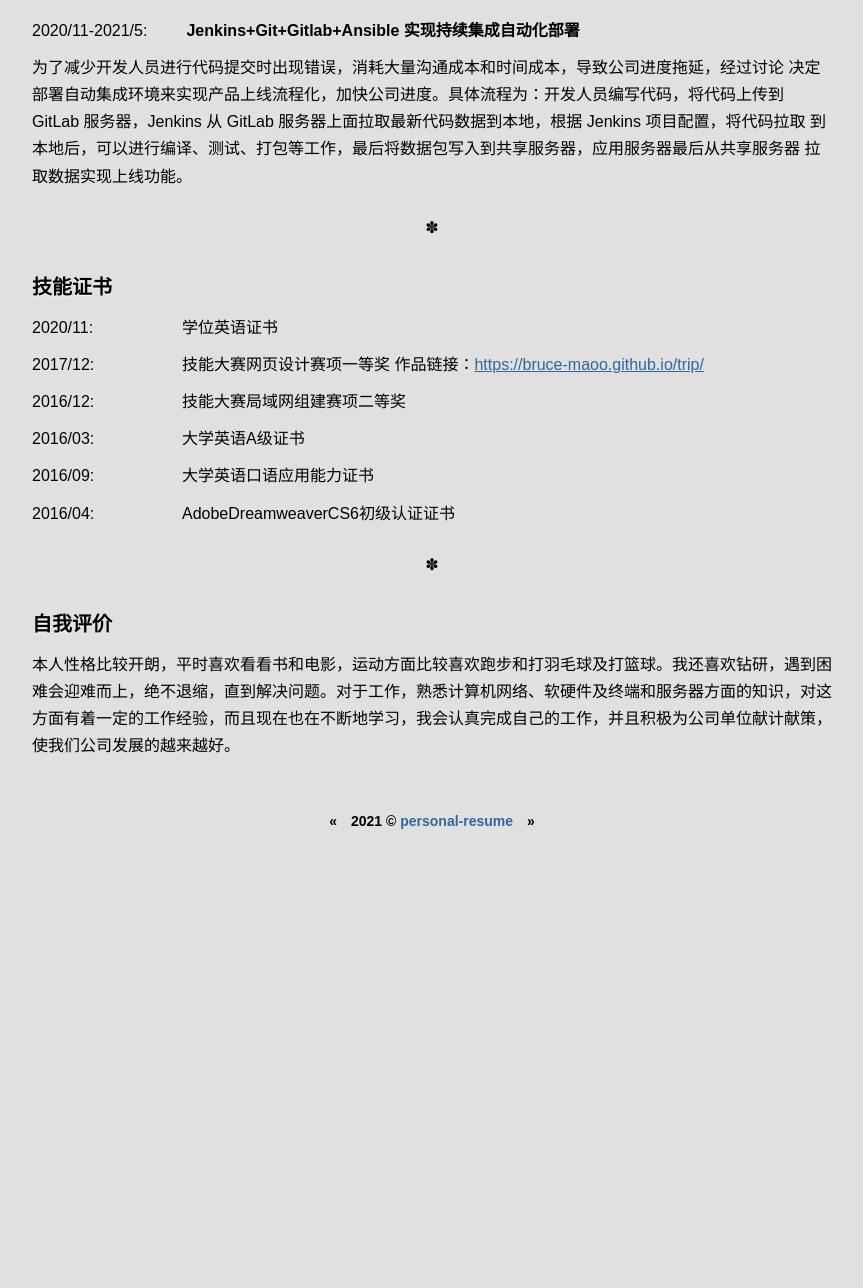
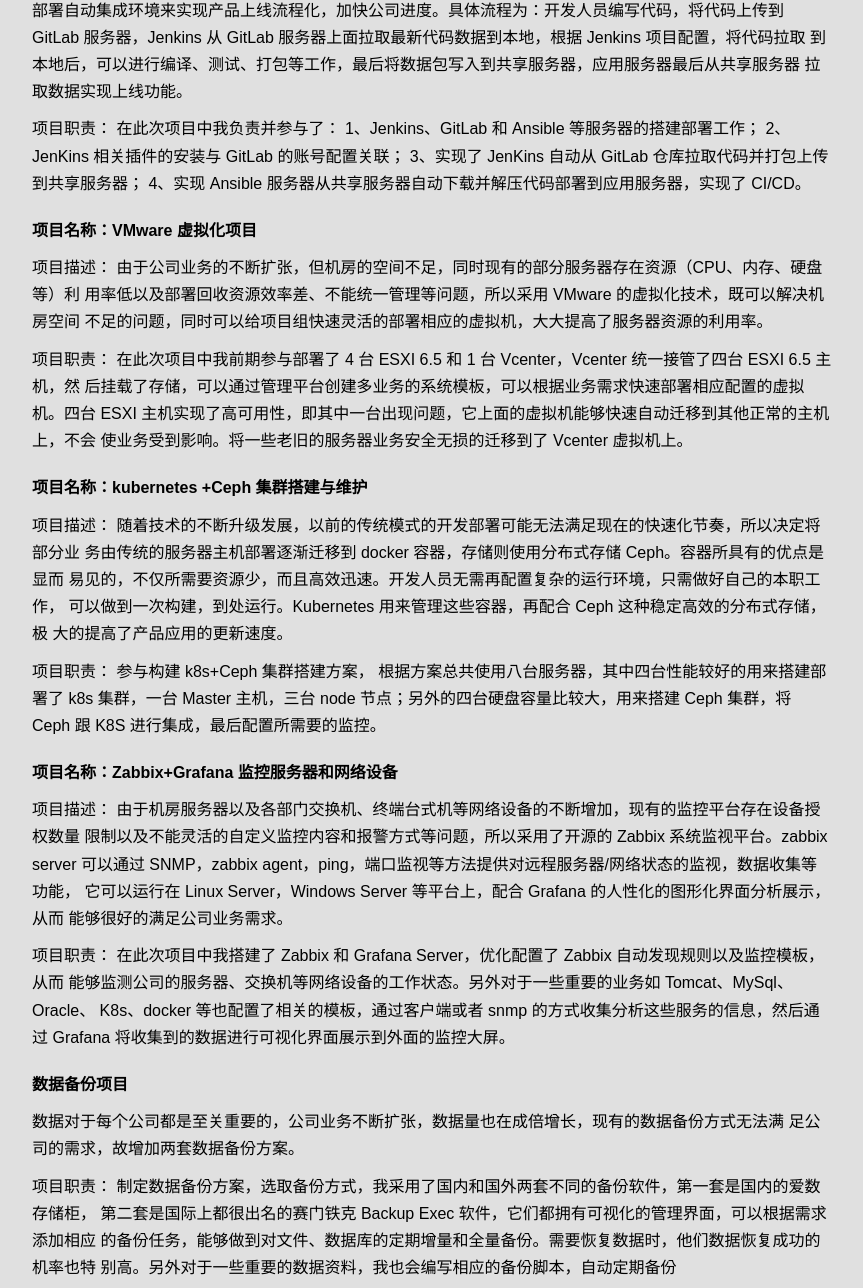
Before and after one commit to bruce-maoo/personal-resume, a plain HTML site: page index.html in a window 1280 px wide. Shown: the part 1845-3133 px from the top of the page, without its empty margins (208-1071 px from the left). Before the commit the page ends 2698 px from the top, so only its background shows below. Drawn offline with Linux system fonts and the light colour scheme.

Commit message:
Update index.html
Increase project experience

```diff
--- a/index.html
+++ b/index.html
@@ -42,8 +42,9 @@
             <h3><time>2017-9至2018-8:</time> 北京炼石补天科技有限公司 运维工程师 </h3>
             <p>1、被公司外派到北京城市规划设计研究院，负责规划院及其下属单位计算机软硬件、终端产品以及网络和服务器方面的正常工作。熟练掌握计算机系统、办公软件以及服务器系统的安装维护，对于计算机终端产品打印机、扫描仪、路由器、交换机等设备也能熟练维护操作。
         </br>2、经常参加公司的培训活动，负责规划院的计算机以及服务器防火墙等安全方面的工作，做好规划院的文件安全保密工作。</p>
-            <h3><time>2017.3至2017.7:</time> 北京万兴建筑工程有限公司	运维工程师（实习生）</h3>
+            <!--<h3><time>2017.3至2017.7:</time> 北京万兴建筑工程有限公司	运维工程师（实习生）</h3>
             <p>负责公司的网络、网站平台的维护以及计算机软硬件、终端产品方面的维护工作。</p>
+            -->
         </section>
 
         <section id="languages">
@@ -58,12 +59,68 @@
         </section>
         <section id="languages">
             <h2>项目经验</h2>
-            <h3><time>2020/11-2021/5:</time> Jenkins+Git+Gitlab+Ansible 实现持续集成自动化部署 </h3>
+            <h3>Jenkins+Git+Gitlab+Ansible 实现持续集成自动化部署 </h3>
             <p>为了减少开发人员进行代码提交时出现错误，消耗大量沟通成本和时间成本，导致公司进度拖延，经过讨论
                 决定部署自动集成环境来实现产品上线流程化，加快公司进度。具体流程为：开发人员编写代码，将代码上传到
                 GitLab 服务器，Jenkins 从 GitLab 服务器上面拉取最新代码数据到本地，根据 Jenkins 项目配置，将代码拉取
                 到本地后，可以进行编译、测试、打包等工作，最后将数据包写入到共享服务器，应用服务器最后从共享服务器
                 拉取数据实现上线功能。
+            </p>
+            <p>项目职责：
+                        在此次项目中我负责并参与了：
+                        1、Jenkins、GitLab 和 Ansible 等服务器的搭建部署工作；
+                        2、JenKins 相关插件的安装与 GitLab 的账号配置关联；
+                        3、实现了 JenKins 自动从 GitLab 仓库拉取代码并打包上传到共享服务器；
+                        4、实现 Ansible 服务器从共享服务器自动下载并解压代码部署到应用服务器，实现了 CI/CD。
+            </p>
+            <h3>项目名称：VMware 虚拟化项目 </h3>
+            <p>项目描述：
+                由于公司业务的不断扩张，但机房的空间不足，同时现有的部分服务器存在资源（CPU、内存、硬盘等）利
+                用率低以及部署回收资源效率差、不能统一管理等问题，所以采用 VMware 的虚拟化技术，既可以解决机房空间
+                不足的问题，同时可以给项目组快速灵活的部署相应的虚拟机，大大提高了服务器资源的利用率。
+            </p>
+            <p> 项目职责：
+                        在此次项目中我前期参与部署了 4 台 ESXI 6.5 和 1 台 Vcenter，Vcenter 统一接管了四台 ESXI 6.5 主机，然
+                        后挂载了存储，可以通过管理平台创建多业务的系统模板，可以根据业务需求快速部署相应配置的虚拟机。四台
+                        ESXI 主机实现了高可用性，即其中一台出现问题，它上面的虚拟机能够快速自动迁移到其他正常的主机上，不会
+                        使业务受到影响。将一些老旧的服务器业务安全无损的迁移到了 Vcenter 虚拟机上。
+            </p>
+             <h3>项目名称：kubernetes +Ceph 集群搭建与维护 </h3>
+            <p>项目描述：
+                随着技术的不断升级发展，以前的传统模式的开发部署可能无法满足现在的快速化节奏，所以决定将部分业
+                务由传统的服务器主机部署逐渐迁移到 docker 容器，存储则使用分布式存储 Ceph。容器所具有的优点是显而
+                易见的，不仅所需要资源少，而且高效迅速。开发人员无需再配置复杂的运行环境，只需做好自己的本职工作，
+                可以做到一次构建，到处运行。Kubernetes 用来管理这些容器，再配合 Ceph 这种稳定高效的分布式存储，极
+                大的提高了产品应用的更新速度。
+            </p>
+            <p> 项目职责：
+                        参与构建 k8s+Ceph 集群搭建方案， 根据方案总共使用八台服务器，其中四台性能较好的用来搭建部署了
+                        k8s 集群，一台 Master 主机，三台 node 节点；另外的四台硬盘容量比较大，用来搭建 Ceph 集群，将 Ceph
+                        跟 K8S 进行集成，最后配置所需要的监控。
+            </p>
+             <h3>项目名称：Zabbix+Grafana 监控服务器和网络设备 </h3>
+            <p>项目描述：
+                由于机房服务器以及各部门交换机、终端台式机等网络设备的不断增加，现有的监控平台存在设备授权数量
+                限制以及不能灵活的自定义监控内容和报警方式等问题，所以采用了开源的 Zabbix 系统监视平台。zabbix server
+                可以通过 SNMP，zabbix agent，ping，端口监视等方法提供对远程服务器/网络状态的监视，数据收集等功能，
+                它可以运行在 Linux Server，Windows Server 等平台上，配合 Grafana 的人性化的图形化界面分析展示，从而
+                能够很好的满足公司业务需求。
+            </p>
+            <p> 项目职责：
+                        在此次项目中我搭建了 Zabbix 和 Grafana Server，优化配置了 Zabbix 自动发现规则以及监控模板，从而
+                        能够监测公司的服务器、交换机等网络设备的工作状态。另外对于一些重要的业务如 Tomcat、MySql、Oracle、
+                        K8s、docker 等也配置了相关的模板，通过客户端或者 snmp 的方式收集分析这些服务的信息，然后通过 Grafana
+                        将收集到的数据进行可视化界面展示到外面的监控大屏。
+            </p>
+            <h3>数据备份项目</h3>
+            <p>数据对于每个公司都是至关重要的，公司业务不断扩张，数据量也在成倍增长，现有的数据备份方式无法满
+                足公司的需求，故增加两套数据备份方案。
+            </p>
+            <p>项目职责：
+                        制定数据备份方案，选取备份方式，我采用了国内和国外两套不同的备份软件，第一套是国内的爱数存储柜，
+                        第二套是国际上都很出名的赛门铁克 Backup Exec 软件，它们都拥有可视化的管理界面，可以根据需求添加相应
+                        的备份任务，能够做到对文件、数据库的定期增量和全量备份。需要恢复数据时，他们数据恢复成功的机率也特
+                        别高。另外对于一些重要的数据资料，我也会编写相应的备份脚本，自动定期备份
             </p>
         </section>
         <section id="about">
```
